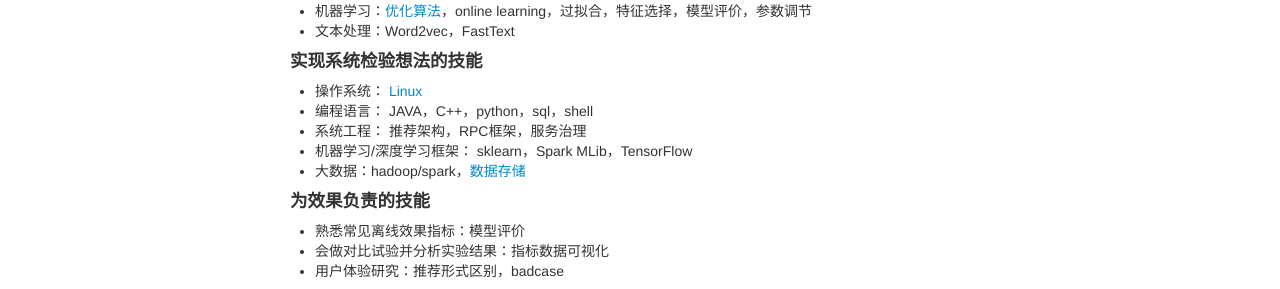
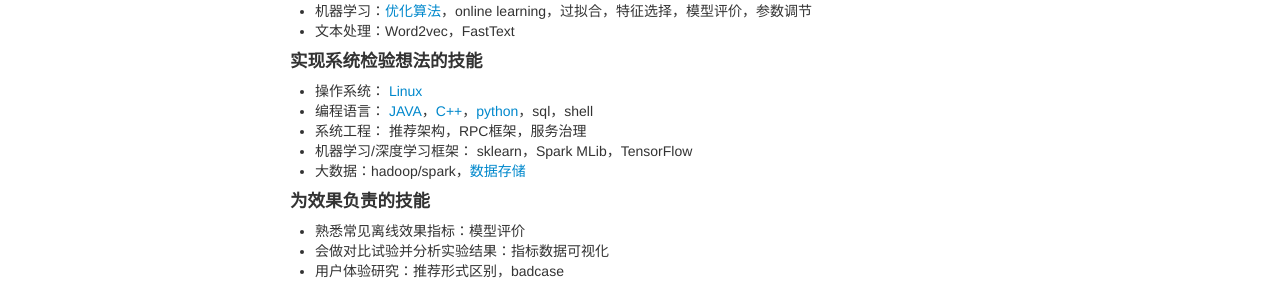
Before and after one commit to sfgcs/sfgcs.github.io, a Jekyll site: the page built from index.md, in a window 1280 px wide. Shown: the part 351-640 px from the top of the page. Built offline with Jekyll 4.4.1, drawn with Linux system fonts in a browser that asks for light colours; part of the change alters nothing that is shown.

```diff
--- a/index.md
+++ b/index.md
@@ -22,7 +22,7 @@ description: 如何成为一名推荐算法工程师详细补充版
 #### 实现系统检验想法的技能
 
 - 操作系统： [Linux](/pages/linux.html)
-- 编程语言： JAVA，C++，python，sql，shell
+- 编程语言： [JAVA](/pages/java.html)，[C++](/pages/c++.html)，[python](/pages/python.html)，sql，shell
 - 系统工程： 推荐架构，RPC框架，服务治理
 - 机器学习/深度学习框架： sklearn，Spark MLib，TensorFlow
 - 大数据：hadoop/spark，[数据存储](/pages/data_store.html)
```
